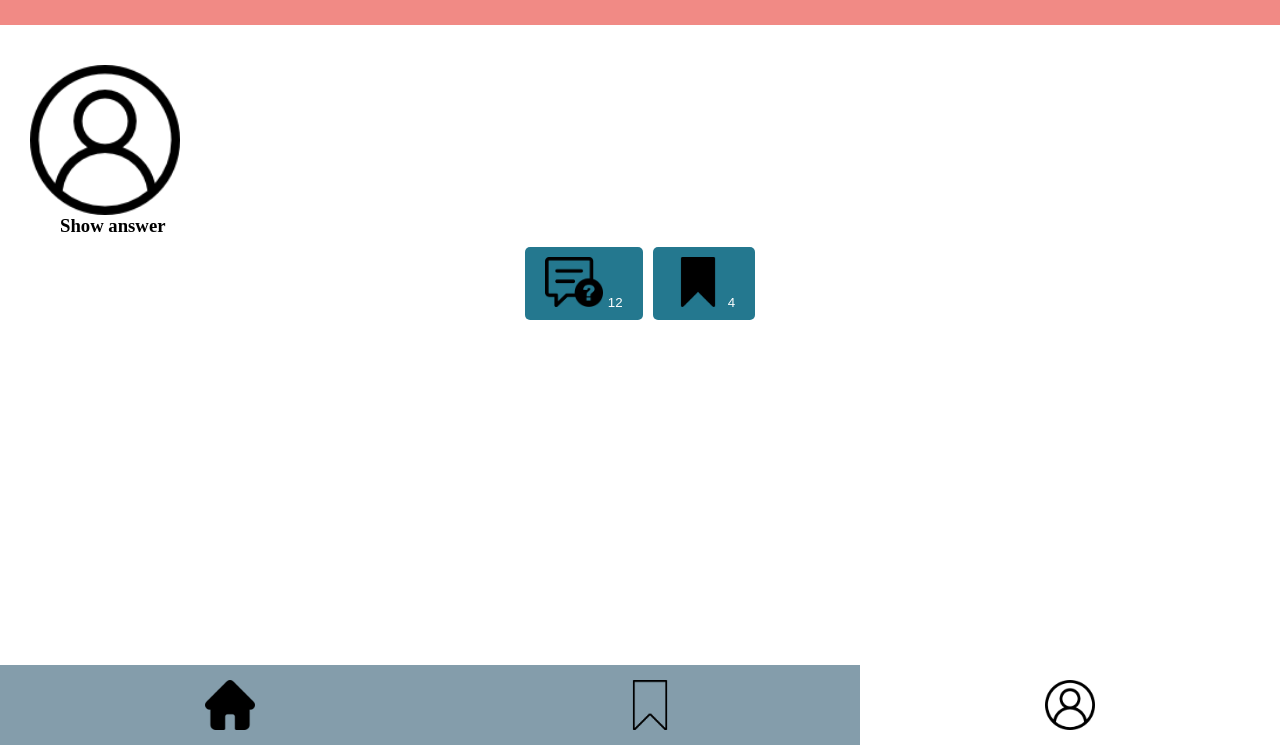
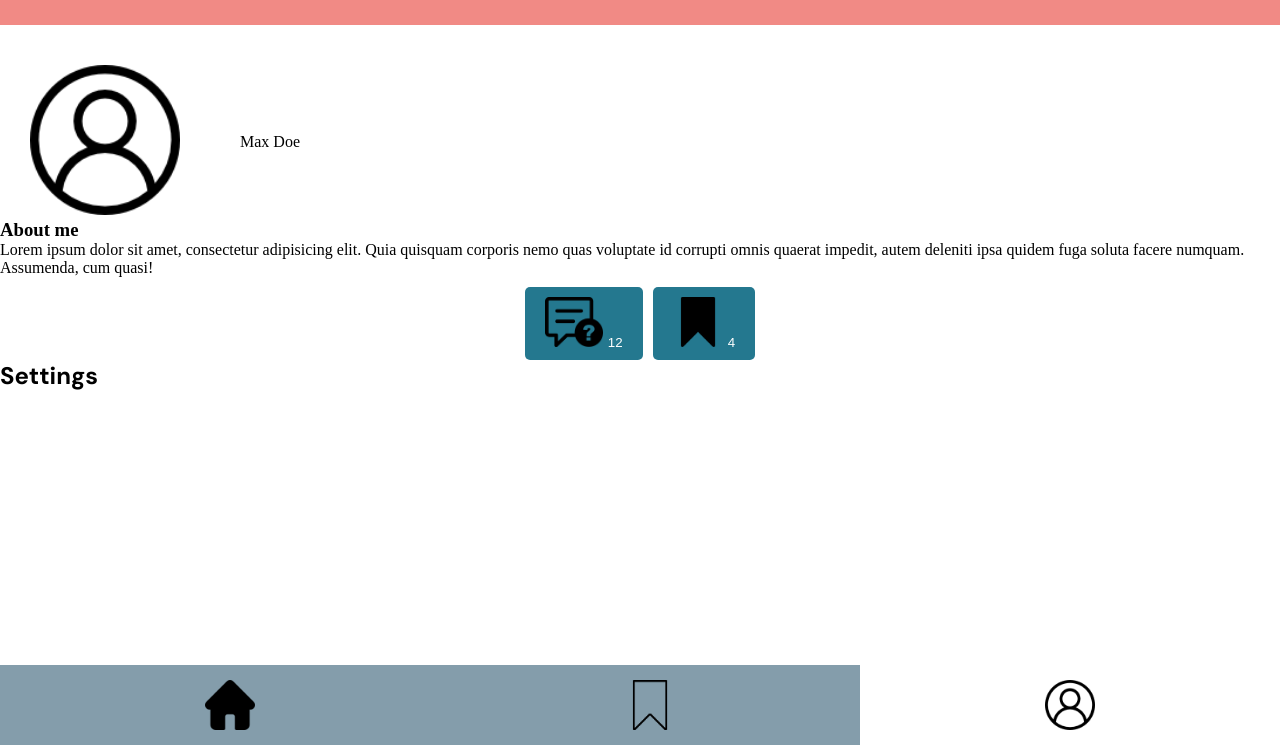
Before and after one commit to svetlivaksevski/Svetoslav-quiz-app, a plain HTML site: page profile.html in a window 1280 px wide. Shown: the part 55-800 px from the top of the page. Drawn offline with Linux system fonts and the light colour scheme.

Commit message:
Updated profile

```diff
--- a/profile.html
+++ b/profile.html
@@ -12,18 +12,25 @@
 <body>
 	<header class="header"><h1>Quiz app</h1></header>
 <main>
-	<div class="profile">
-		<img src="./img/profile.png" class="profile_img">
-	</div>
-		<div class="profile-info">
-			<h3>Show answer</h2>
-			</div>
+	<section class="profile">
+		<picture><img src="./img/profile.png" class="profile_img"></picture>
 
-				<div class="infotable">
+
+		<p class="profile-info">Max Doe</p>
+		</section>
+
+		<section class="about">
+			<h3>About me</h2>
+			<p>Lorem ipsum dolor sit amet, consectetur adipisicing elit. Quia quisquam corporis nemo quas voluptate id corrupti omnis quaerat impedit, autem deleniti ipsa quidem fuga soluta facere numquam. Assumenda, cum quasi!</p>
+			</section>
+				<section class="infotable">
 		<button><img src="./img/question.png" class="icon">12</button>
 		<button><img src="./img/bookmark_filled.png"class="icon">4</button>
-	</div>
+				</section>
 
+				<section class="settings">
+					<h2>Settings</h2>
+			</section>
 
 </main>
 <nav>
```
